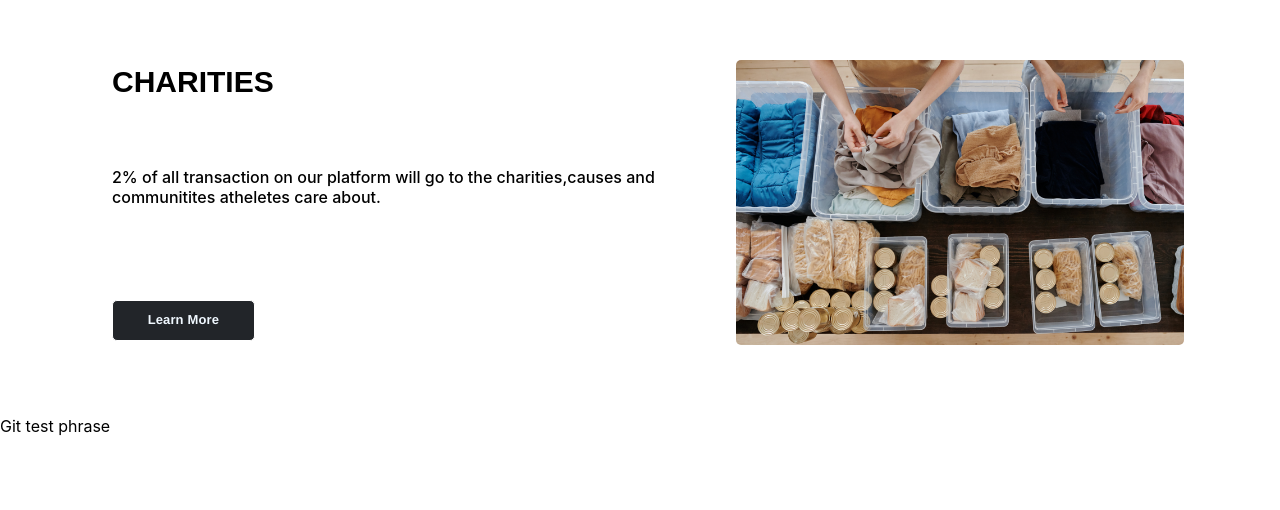
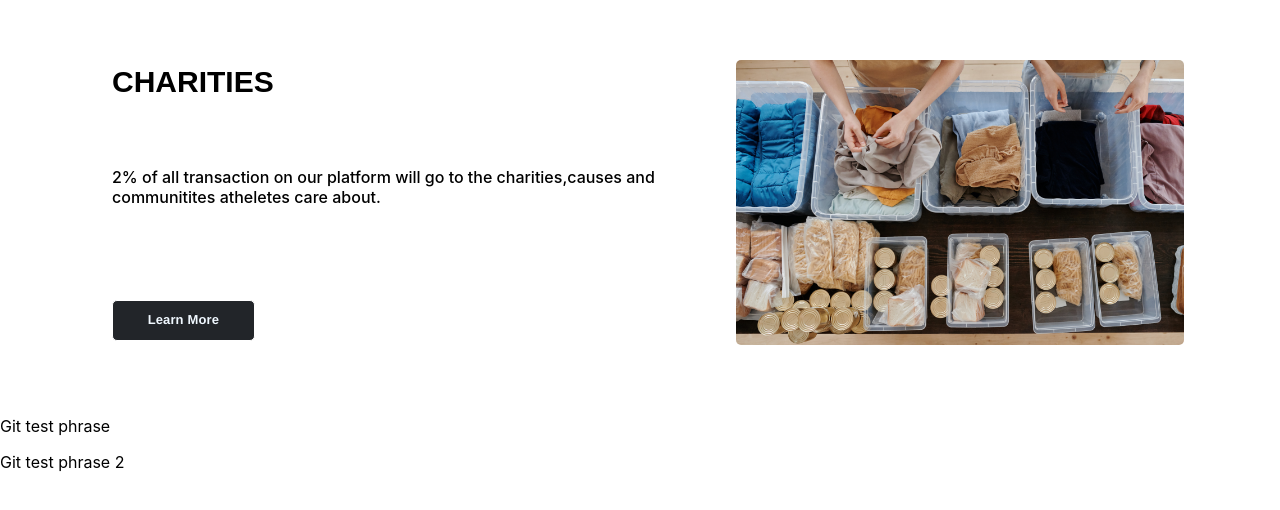
Before and after one commit to RakshitaPattar/Homepage-1, a React (Create React App) app: page / in a window 1280 px wide. Shown: the top 510 px of the page. Built offline with nearby package versions, Linux system fonts and the light colour scheme.

Commit message:
Git test phrase 2

```diff
--- a/src/App.js
+++ b/src/App.js
@@ -13,6 +13,7 @@ function App() {
     <div>
       <Charity title_p={title} description={desc} imagesrc={image} />
       <p>Git test phrase </p>
+      <p>Git test phrase 2</p>
     </div>
   );
 }
```
